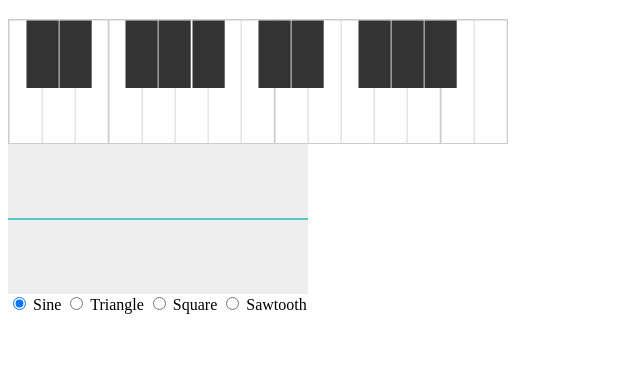
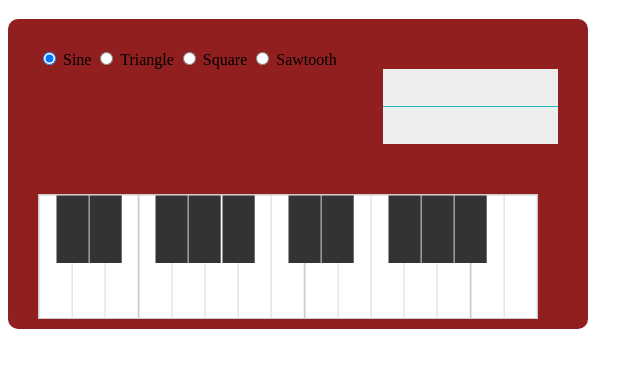
Before and after one commit to jordanSI06/SyntheJS, a plain HTML site: page index.html in a window 1280 px wide. Shown: the part 61-428 px from the top of the page, without its empty margins (0-643 px from the left). Drawn offline with Linux system fonts and the light colour scheme.

Commit message:
Customize Synth

```diff
--- a/css/main.css
+++ b/css/main.css
@@ -0,0 +1,19 @@
+#keyboard{
+    width: 520px;
+    height: 250px;
+    position: relative;
+    background-color: rgb(145, 31, 31);
+    padding: 30px;
+    border-radius: 10px;
+}
+
+#osci{
+    float: right;
+}
+
+#synth{
+    position: absolute;
+    bottom: 10px;
+    margin: 0 auto;
+    align-content: center;
+}
--- a/index.html
+++ b/index.html
@@ -13,10 +13,8 @@
 <body>
     <h1>SyntheJS</h1>
 
-    <div id="synth"></div>
-    <div id="osci"></div>
-
-    <div>
+    <div id="keyboard">
+        <div id="mode">
             <input type="radio" id="sine" name="type" checked>
             <label for="sine">Sine</label>
             <input type="radio" id="triangle" name="type">
@@ -26,6 +24,16 @@
             <input type="radio" id="saw" name="type">
             <label for="saw">Sawtooth</label>
         </div>
+        <div id="screen">
+            <div id="osci"></div>
+        </div>
+
+        <div id="synth"></div>
+    </div>
+
+
+
+
 
     <script src="js/nexusAPI.js"></script>
     <script src="js/main.js"></script>
--- a/js/main.js
+++ b/js/main.js
@@ -5,7 +5,7 @@ var con = new audio_context();
 Nexus.context = con;
 
 var osci = new Nexus.Oscilloscope('#osci',{
-    'size': [300, 150]
+    'size': [175, 75]
 });
 
 var synth = new Nexus.Piano('#synth', {
```
Lines whose indentation alone changed are shown as unchanged.
